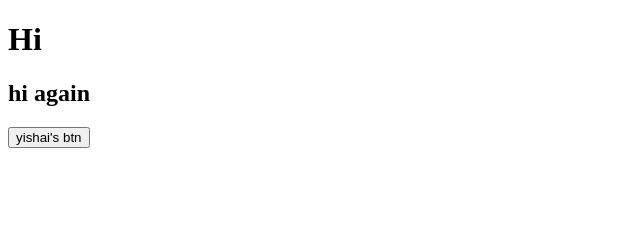
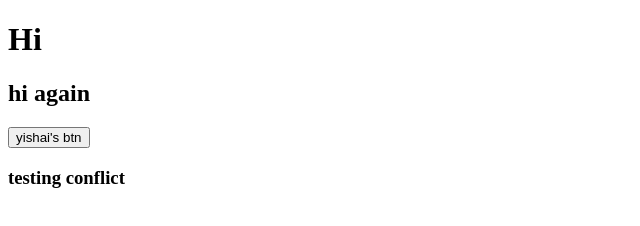
Before and after one commit to shhady/test-git-, a plain HTML site: page index.html in a window 1280 px wide. Shown: the whole page, without its empty margins (0-640 px from the left). Drawn offline with Linux system fonts and the light colour scheme.

Commit message:
test conflict h3 added

```diff
--- a/index.html
+++ b/index.html
@@ -12,6 +12,7 @@
     <h1>Hi</h1>
     <h2>hi again</h2>
     <button>yishai's btn</button>
+    <h3>testing conflict</h3>
 </body>
 
 </html>
```
